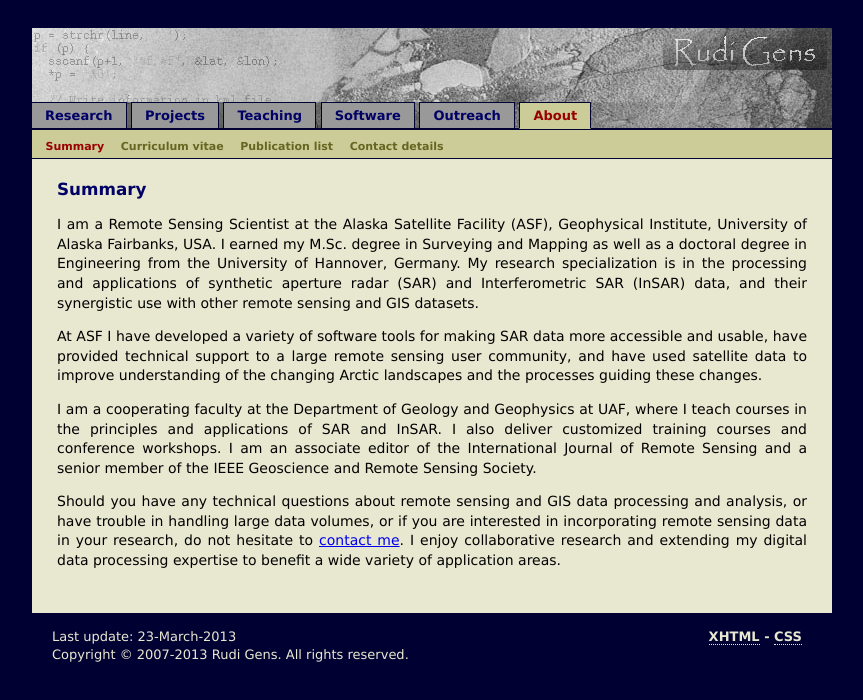
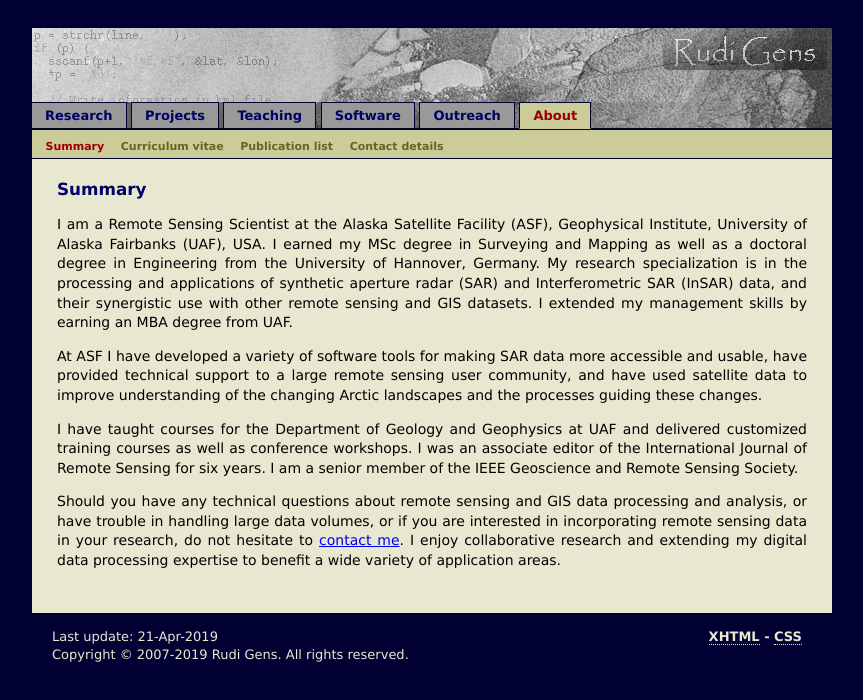
Before and after one commit to rudigens/rudigens.github.io, a plain HTML site: page summary.html in a window 1280 px wide. Shown: the whole page, without its empty margins (208-1071 px from the left). Drawn offline with Linux system fonts and the light colour scheme.

Commit message:
Update summary

```diff
--- a/summary.html
+++ b/summary.html
@@ -47,17 +47,17 @@
 </div></form>
 <div id="contents">
 <h1>Summary</h1>
-<p>I am a Remote Sensing Scientist at the Alaska Satellite Facility (ASF), Geophysical Institute, University of Alaska Fairbanks, USA. I earned my M.Sc. degree in Surveying and Mapping as well as a doctoral degree in Engineering from the University of Hannover, Germany. My research specialization is in the processing and applications of synthetic aperture radar (SAR) and Interferometric SAR (InSAR) data, and their synergistic use with other remote sensing and GIS datasets.</p>
+<p>I am a Remote Sensing Scientist at the Alaska Satellite Facility (ASF), Geophysical Institute, University of Alaska Fairbanks (UAF), USA. I earned my MSc degree in Surveying and Mapping as well as a doctoral degree in Engineering from the University of Hannover, Germany. My research specialization is in the processing and applications of synthetic aperture radar (SAR) and Interferometric SAR (InSAR) data, and their synergistic use with other remote sensing and GIS datasets. I extended my management skills by earning an MBA degree from UAF.</p>
 
 <p>At ASF I have developed a variety of software tools for making SAR data more accessible and usable, have provided technical support to a large remote sensing user community, and have used satellite data to improve understanding of the changing Arctic landscapes and the processes guiding these changes.</p>
 
-<p>I am a cooperating faculty at the Department of Geology and Geophysics at UAF, where I teach courses in the principles and applications of SAR and InSAR. I also deliver customized training courses and conference workshops. I am an associate editor of the International Journal of Remote Sensing and a senior member of the IEEE Geoscience and Remote Sensing Society.</p>
+<p>I have taught courses for the Department of Geology and Geophysics at UAF and delivered customized training courses as well as conference workshops. I was an associate editor of the International Journal of Remote Sensing for six years. I am a senior member of the IEEE Geoscience and Remote Sensing Society.</p>
 
 <p>Should you have any technical questions about remote sensing and GIS data processing and analysis, or have trouble in handling large data volumes, or if you are interested in incorporating remote sensing data in your research, do not hesitate to <a href="contact.html">contact me</a>. I enjoy collaborative research and extending my digital data processing expertise to benefit a wide variety of application areas.</p>
 </div>
 <div id="footer">
-<span id="update">Last update: 23-March-2013<br />
-Copyright &#169; 2007-2013 Rudi Gens. All rights reserved.</span>
+<span id="update">Last update: 21-Apr-2019<br />
+Copyright &#169; 2007-2019 Rudi Gens. All rights reserved.</span>
 <span id="validation">
 <span class="paragraph"><a href="http://validator.w3.org/check?uri=referer" title="XHTML validation.">XHTML</a> -
 <a href="http://jigsaw.w3.org/css-validator/check/referer" title="CSS validation.">CSS</a>
```
